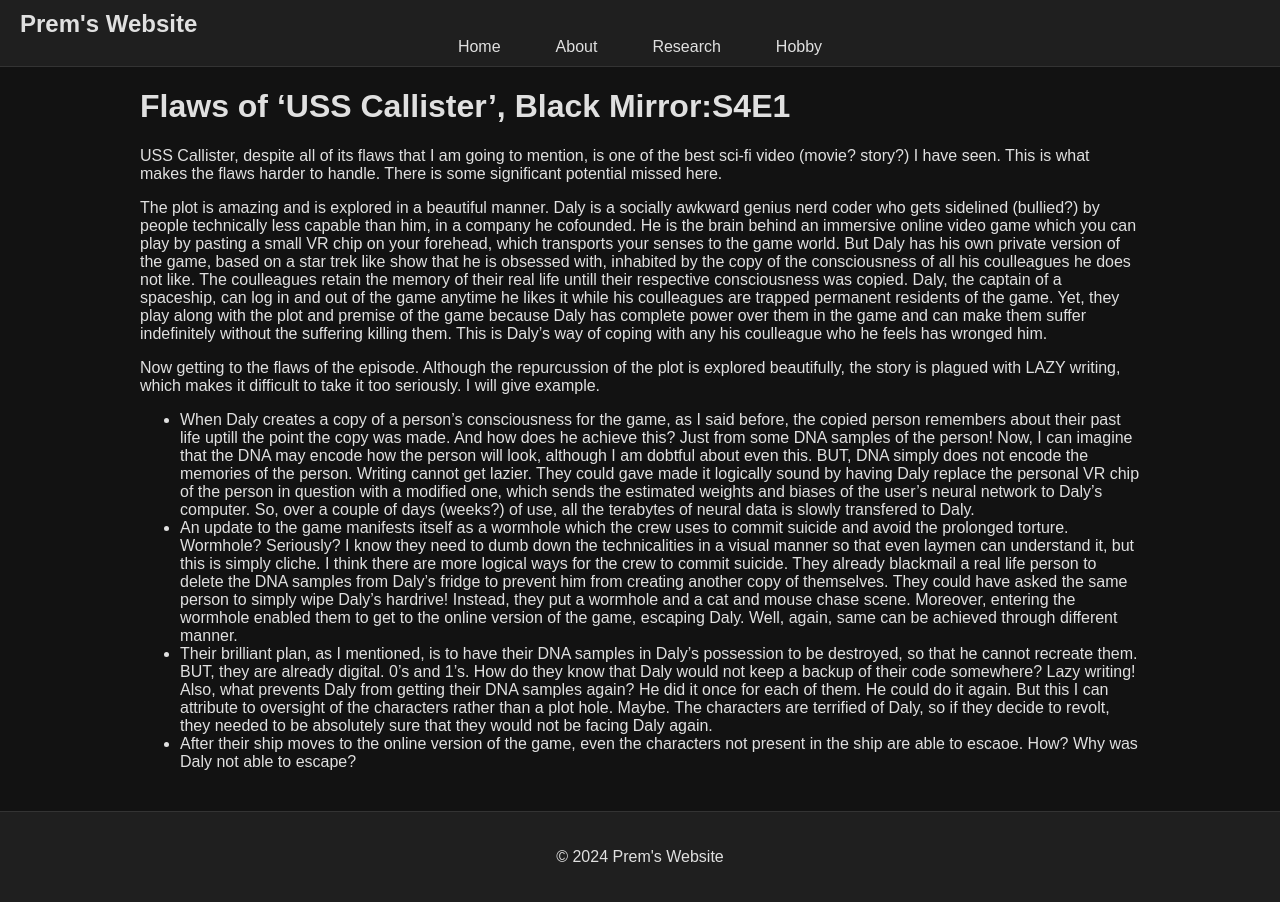
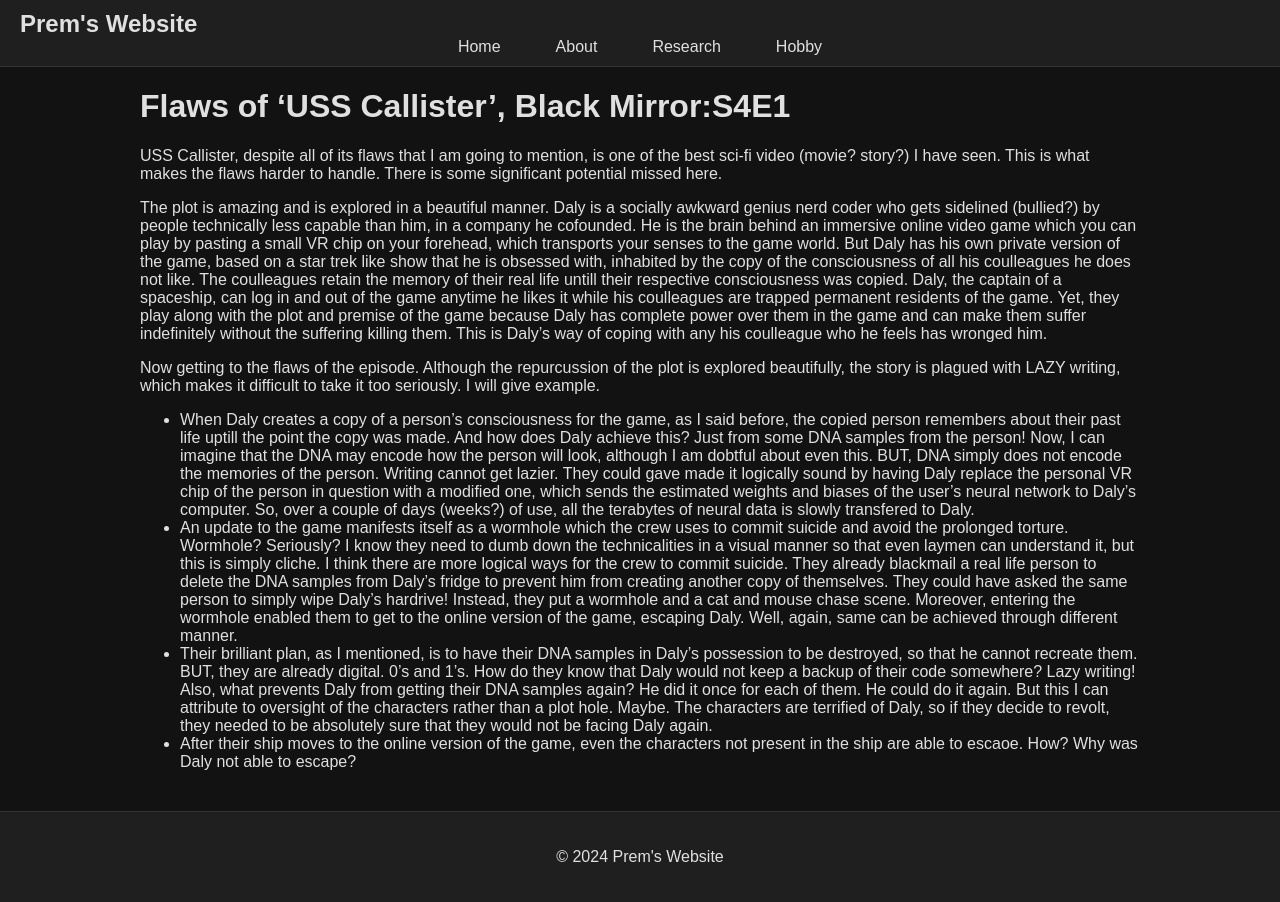
Before and after one commit to prem314/prem314.github.io, a Jekyll site: the page built from flaws_of_uss_callister_black_mirror_s4e1.md, in a window 1280 px wide. Built offline with Jekyll 4.4.1, drawn with Linux system fonts in a browser that asks for light colours.

Commit message:
Update flaws_of_uss_callister_black_mirror_s4e1.md

```diff
--- a/flaws_of_uss_callister_black_mirror_s4e1.md
+++ b/flaws_of_uss_callister_black_mirror_s4e1.md
@@ -17,7 +17,7 @@
 
 Now getting to the flaws of the episode. Although the repurcussion of the plot is explored beautifully, the story is plagued with LAZY writing, which makes it difficult to take it too seriously. I will give example.
 
-  - When Daly creates a copy of a person's consciousness for the game, as I said before, the copied person remembers about their past life uptill the point the copy was made. And how does he achieve this? Just from some DNA samples of the person! Now, I can imagine that the DNA may encode how the person will look, although I am dobtful about even this. BUT, DNA simply does not encode the memories of the person. Writing cannot get lazier. They could gave made it logically sound by having Daly replace the personal VR chip of the person in question with a modified one, which sends the estimated weights and biases of the user's neural network to Daly's computer. So, over a couple of days (weeks?) of use, all the terabytes of neural data is slowly transfered to Daly.
+  - When Daly creates a copy of a person's consciousness for the game, as I said before, the copied person remembers about their past life uptill the point the copy was made. And how does Daly achieve this? Just from some DNA samples from the person! Now, I can imagine that the DNA may encode how the person will look, although I am dobtful about even this. BUT, DNA simply does not encode the memories of the person. Writing cannot get lazier. They could gave made it logically sound by having Daly replace the personal VR chip of the person in question with a modified one, which sends the estimated weights and biases of the user's neural network to Daly's computer. So, over a couple of days (weeks?) of use, all the terabytes of neural data is slowly transfered to Daly.
   - An update to the game manifests itself as a wormhole which the crew uses to commit suicide and avoid the prolonged torture. Wormhole? Seriously? I know they need to dumb down the technicalities in a visual manner so that even laymen can understand it, but this is simply cliche. I think there are more logical ways for the crew to commit suicide. They already blackmail a real life person to delete the DNA samples from Daly's fridge to prevent him from creating another copy of themselves. They could have asked the same person to simply wipe Daly's hardrive! Instead, they put a wormhole and a cat and mouse chase scene. Moreover, entering the wormhole enabled them to get to the online version of the game, escaping Daly. Well, again, same can be achieved through different manner.
   - Their brilliant plan, as I mentioned, is to have their DNA samples in Daly's possession to be destroyed, so that he cannot recreate them. BUT, they are already digital. 0's and 1's. How do they know that Daly would not keep a backup of their code somewhere? Lazy writing! Also, what prevents Daly from getting their DNA samples again? He did it once for each of them. He could do it again. But this I can attribute to oversight of the characters rather than a plot hole. Maybe. The characters are terrified of Daly, so if they decide to revolt, they needed to be absolutely sure that they would not be facing Daly again.
   - After their ship moves to the online version of the game, even the characters not present in the ship are able to escaoe. How? Why was Daly not able to escape?
```
